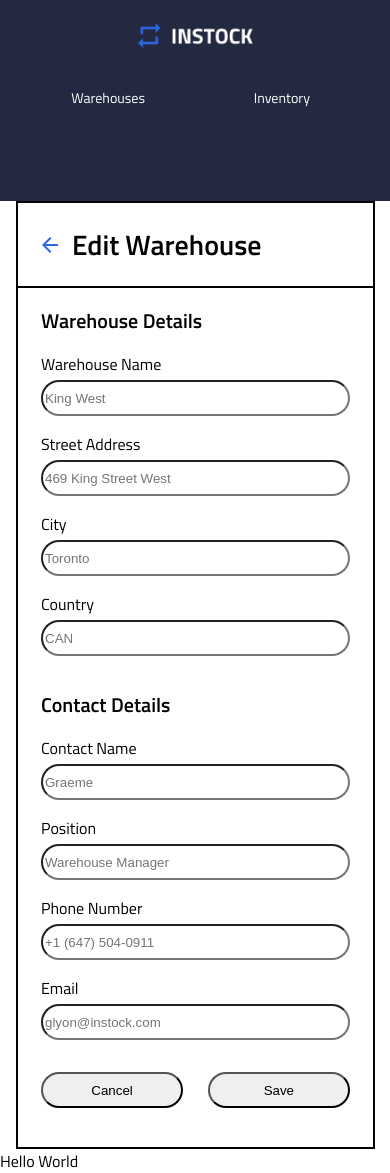
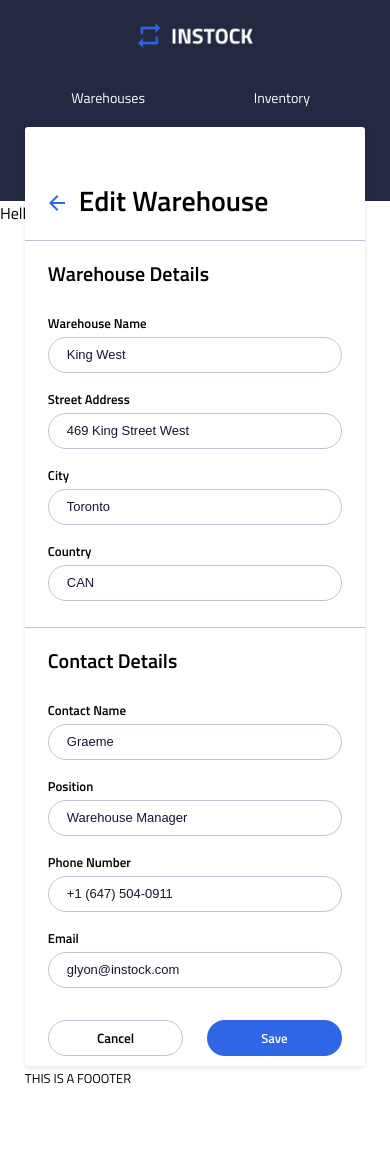
Before and after one commit to sandyngu/shredder-instock, a React (Create React App) app in the folder client/: page / in a window 390 px wide. After the commit the page ends 1088 px from the top, so only its background shows below. Built offline with nearby package versions, Linux system fonts and the light colour scheme.

Commit message:
Styling update mobile

```diff
--- a/client/src/components/editWarehouse/EditWarehouse.jsx
+++ b/client/src/components/editWarehouse/EditWarehouse.jsx
@@ -68,6 +68,9 @@ const EditWarehouse = () => {
                             <button className="edit-warehouse__button-save">Save</button>
                         </div>
                     </form>
+                    <footer>
+                        <p>THIS IS A FOOOTER</p>
+                    </footer>
             </div>
 
         )
--- a/client/src/components/editWarehouse/EditWarehouse.scss
+++ b/client/src/components/editWarehouse/EditWarehouse.scss
@@ -1,106 +1,144 @@
 @import  '../../partials/global';
 
 .edit-warehouse {
-    width: 91%;
+    width: auto;
+    height: 900px;
     margin-left: 16px;
     margin-right: 16px;
     padding-bottom: 10%;
-    border: 2px solid black;
+    // border: 2px solid black;
+    background: $white;
+    box-shadow: 0px 2px 5px rgba(19, 24, 44, 0.1);
+    border-radius: 3px;
+
+    position: absolute;
+    left: 2.27%;
+    right: 2.27%;
+    top: 15%;
+    // bottom: 90.32%;
+    // display: flex;
+    // justify-content: center;
     // margin-right: 3%;
     // margin-left: 20%;
 
     &__header-container {
         display: flex;
         justify-content: left;
-        padding-bottom: 20px;
+        // padding-bottom: 20px;
         margin-top: 20px;
-        border-bottom: 2px solid black;
+        border-bottom: 1px solid $cloud;
     }
     &__back-img {
-        margin-top: 10px;
+        // margin-top: 10px;
         margin-left: 20px;
+        margin-top: 44px;
         margin-right: 10px;
     }
     &__title {
-        margin: 0;
+        margin-top: 32px;
     }
     &__warehouse-title {
         margin-left: 23px;
+        margin-bottom: 24px;
     }
     &__warehouse-list {
         list-style: none;
-        padding: 0;
+        width: 100%;
+        padding: 0 0 10px 0;
+        // padding-bottom: 10px;
+        border-bottom: 1px solid $cloud;
     }
     &__warehouse-list-name {
         display: flex;
         flex-direction: column;
+        margin-left: 23px;
+        margin-right: 23px;
     }
     &__warehouse-list-name-label {
-        margin-left: 23px;
+        // margin-left: 23px;
         margin-bottom: 4px;
+        font-size: $h3-mobile-fontsize;
+        font-weight: 600;
     }
     &__warehouse-list-name-input {
         height: 36px;
-        width: 87%;
+        width: 100%;
         box-sizing: border-box;
-        margin-left: 23px;
-        margin-right: 23px;
+        border: 1px solid $cloud;
+        // margin-left: 23px;
+        // margin-right: 23px;
         margin-bottom: 16px;
         border-radius: 20px;
     }
     &__warehouse-list-street {
         display: flex;
         flex-direction: column;
+        margin-left: 23px;
+        margin-right: 23px;
     }
     &__warehouse-list-street-label {
-        margin-left: 23px;
+        // margin-left: 23px;
         margin-bottom: 4px;
+        font-size: $h3-mobile-fontsize;
+        font-weight: 600;
     }
     &__warehouse-list-street-input {
         height: 36px;
-        width: 87%;
+        width: 100%;
         box-sizing: border-box;
-        margin-left: 23px;
-        margin-right: 23px;
+        border: 1px solid $cloud;
+        // margin-left: 23px;
+        // margin-right: 23px;
         margin-bottom: 16px;
         border-radius: 20px;
     }
     &__warehouse-list-city {
         display: flex;
         flex-direction: column;
+        margin-left: 23px;
+        margin-right: 23px;
     }
     &__warehouse-list-city-label {
-        margin-left: 23px;
+        // margin-left: 23px;
         margin-bottom: 4px;
+        font-size: $h3-mobile-fontsize;
+        font-weight: 600;
     }
     &__warehouse-list-city-input {
         height: 36px;
-        width: 87%;
+        width: 100%;
         box-sizing: border-box;
-        margin-left: 23px;
-        margin-right: 23px;
+        border: 1px solid $cloud;
+        // margin-left: 23px;
+        // margin-right: 23px;
         margin-bottom: 16px;
         border-radius: 20px;
     }
     &__warehouse-list-country {
         display: flex;
         flex-direction: column;
+        margin-left: 23px;
+        margin-right: 23px;
     }
     &__warehouse-list-country-label {
-        margin-left: 23px;
+        // margin-left: 23px;
         margin-bottom: 4px;
+        font-size: $h3-mobile-fontsize;
+        font-weight: 600;
     }
     &__warehouse-list-country-input {
         height: 36px;
-        width: 87%;
+        width: 100%;
         box-sizing: border-box;
-        margin-left: 23px;
-        margin-right: 23px;
+        border: 1px solid $cloud;
+        // margin-left: 23px;
+        // margin-right: 23px;
         margin-bottom: 16px;
         border-radius: 20px;
     }
     &__contact-title {
         margin-left: 23px;
+        margin-bottom: 24px;
     }
     &__contact-list {
         list-style: none;
@@ -109,68 +147,94 @@
     &__contact-list-name {
         display: flex;
         flex-direction: column;
+        margin-left: 23px;
+        margin-right: 23px;
     }
     &__contact-list-name-label {
-        margin-left: 23px;
+        // margin-left: 23px;
         margin-bottom: 4px;
+        font-size: $h3-mobile-fontsize;
+        font-weight: 600;
     }
     &__contact-list-name-input {
         height: 36px;
-        width: 87%;
+        width: 100%;
         box-sizing: border-box;
-        margin-left: 23px;
-        margin-right: 23px;
+        border: 1px solid $cloud;
+        // margin-left: 23px;
+        // margin-right: 23px;
         margin-bottom: 16px;
         border-radius: 20px;
     }
     &__contact-list-position {
         display: flex;
         flex-direction: column;
+        margin-left: 23px;
+        margin-right: 23px;
     }
     &__contact-list-position-label {
-        margin-left: 23px;
+        // margin-left: 23px;
         margin-bottom: 4px;
+        font-size: $h3-mobile-fontsize;
+        font-weight: 600;
     }
     &__contact-list-position-input {
         height: 36px;
-        width: 87%;
+        width: 100%;
         box-sizing: border-box;
-        margin-left: 23px;
-        margin-right: 23px;
+        border: 1px solid $cloud;
+        // margin-left: 23px;
+        // margin-right: 23px;
         margin-bottom: 16px;
         border-radius: 20px;
     }
     &__contact-list-phone{
         display: flex;
         flex-direction: column;
+        margin-left: 23px;
+        margin-right: 23px;
     }
     &__contact-list-phone-label {
-        margin-left: 23px;
+        // margin-left: 23px;
         margin-bottom: 4px;
+        font-size: $h3-mobile-fontsize;
+        font-weight: 600;
     }
     &__contact-list-phone-input {
         height: 36px;
-        width: 87%;
+        width: 100%;
         box-sizing: border-box;
-        margin-left: 23px;
-        margin-right: 23px;
+        border: 1px solid $cloud;
+        // margin-left: 0;
+        // margin-right: 0;
         margin-bottom: 16px;
         border-radius: 20px;
     }
     &__contact-list-email {
         display: flex;
         flex-direction: column;
+        margin-left: 23px;
+        margin-right: 23px;
+
     }
     &__contact-list-email-label {
-        margin-left: 23px;
+        // margin-left: 23px;
         margin-bottom: 4px;
+        font-size: $h3-mobile-fontsize;
+        font-weight: 600;
     }
     &__contact-list-email-input {
         height: 36px;
+        width: 100%;
         box-sizing: border-box;
-        width: 87%;
-        margin-left: 23px;
-        margin-right: 23px;
+        border: 1px solid $cloud;
+        // font-weight: 400;
+        // font-size: $p2-mobile-fontsize;
+        // width: 87%;
+        // margin-left: 0;
+        // margin-right: 0;
+        // margin-left: 23px;
+        // margin-right: 23px;
         margin-bottom: 16px;
         border-radius: 20px;
     }
@@ -186,6 +250,10 @@
         box-sizing: border-box;
         margin: 0;
         border-radius: 20px;
+        background: $white;
+        border: 1px solid #BDC5D5;
+        font-family: "Titillium Web";
+        font-weight: 600;
     }
     &__button-save {
         height: 36px;
@@ -193,6 +261,20 @@
         box-sizing: border-box;
         margin: 0;
         border-radius: 20px;
+        background: $instock-indigo;
+        border: none;
+        font-family: "Titillium Web";
+        color: $white;
+        font-weight: 600;
+        font-size: $h3-mobile-fontsize;
+        // padding-top: 8px;
     }
 
 }
+
+::placeholder {
+    padding-left: 16px;
+    font-weight: 400;
+    font-size: $p2-mobile-fontsize;
+    color: $instock-black;
+}
```
